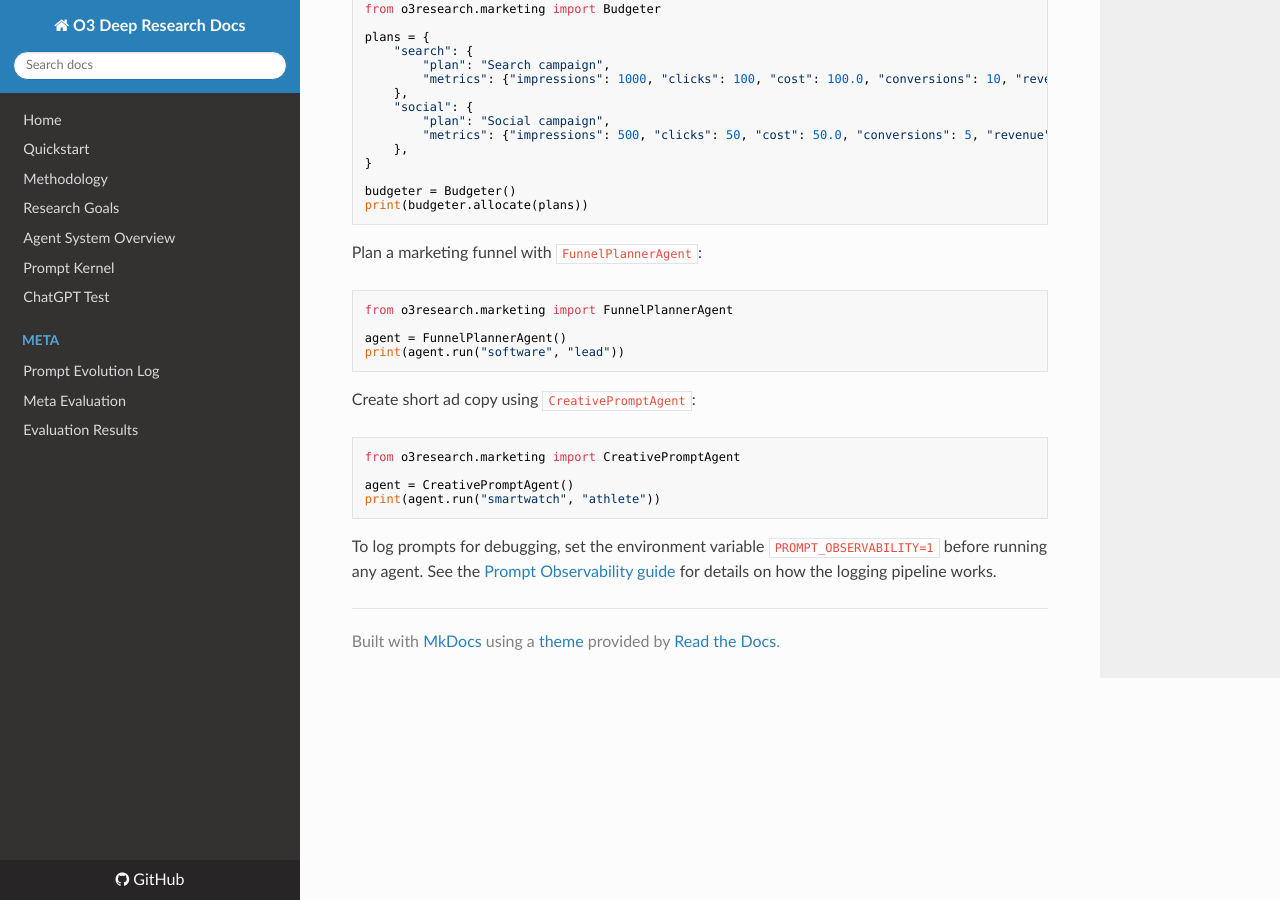
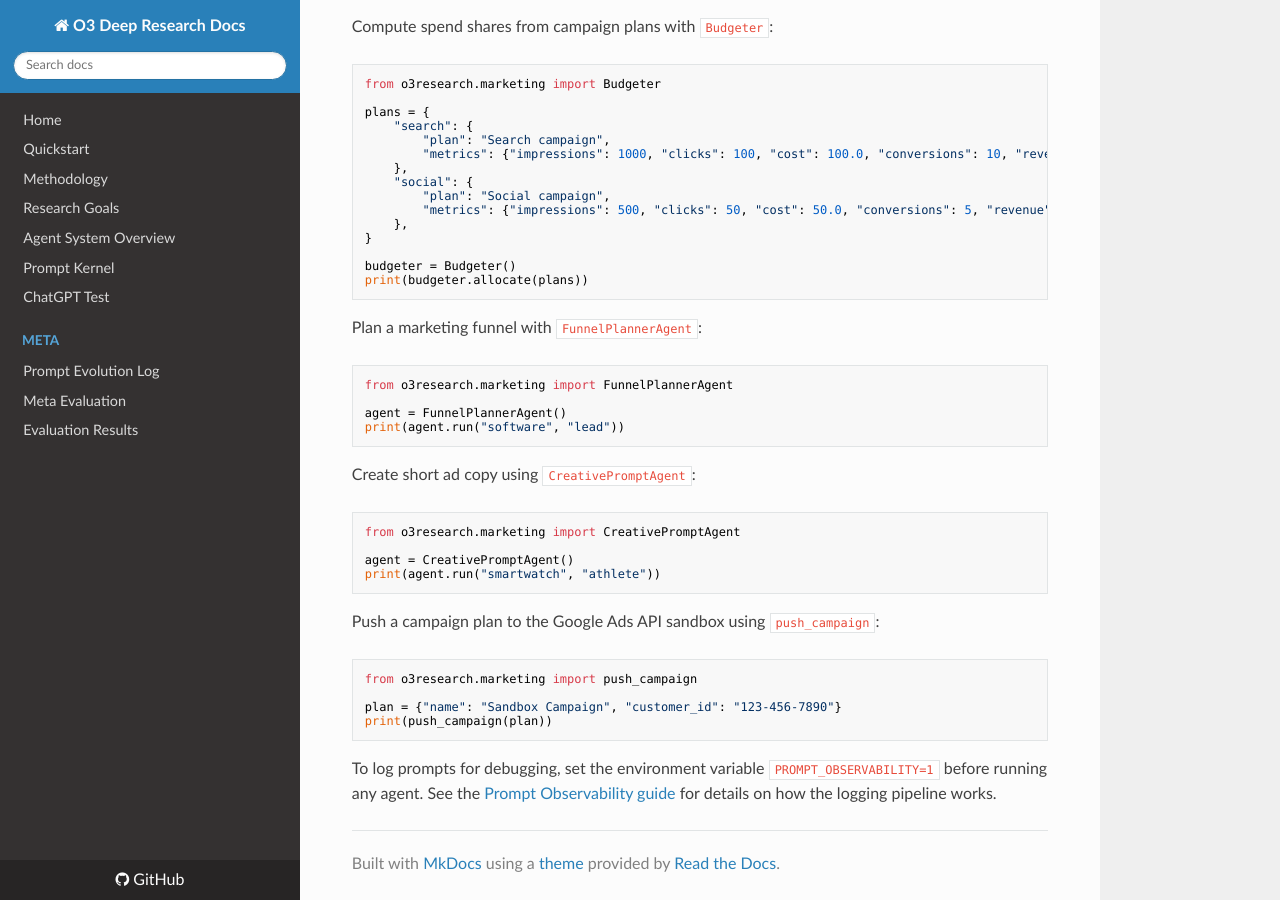
Before and after one commit to ADV-IT-Performance-Corp/ADV-ADK-Research-Hub, an MkDocs documentation site: the page built from docs/performance_marketing/README.md, in a window 1280 px wide and 900 px high, scrolled down 1214 px. Built offline with MkDocs 1.6.1, drawn with Linux system fonts in a browser that asks for light colours; nearby versions of some CDN libraries; some of the changed text lies outside the part shown.

Commit message:
docs: add marketing assistant guides

````diff
--- a/docs/performance_marketing/README.md
+++ b/docs/performance_marketing/README.md
@@ -15,6 +15,9 @@ This directory compiles research notes and strategies for data-driven advertisin
 - `budget_allocation.md`
 - `ppc_growth_loops.md`
 - `ltv_models.md`
+- `assistant_architecture.md`
+- `api_integration.md`
+- `prompt_usage_examples.md`
 
 ## Usage
 
@@ -88,5 +91,14 @@ agent = CreativePromptAgent()
 print(agent.run("smartwatch", "athlete"))
 ```
 
+Push a campaign plan to the Google Ads API sandbox using `push_campaign`:
+
+```python
+from o3research.marketing import push_campaign
+
+plan = {"name": "Sandbox Campaign", "customer_id": "123-456-7890"}
+print(push_campaign(plan))
+```
+
 To log prompts for debugging, set the environment variable `PROMPT_OBSERVABILITY=1` before running any agent.
 See the [Prompt Observability guide](../analytics/prompt_observability.md) for details on how the logging pipeline works.
````
Also changed, not shown: README.md (+3 -0 lines), docs/performance_marketing/api_integration.md (added, +15 -0 lines), docs/performance_marketing/assistant_architecture.md (added, +12 -0 lines), docs/performance_marketing/prompt_usage_examples.md (added, +21 -0 lines).
